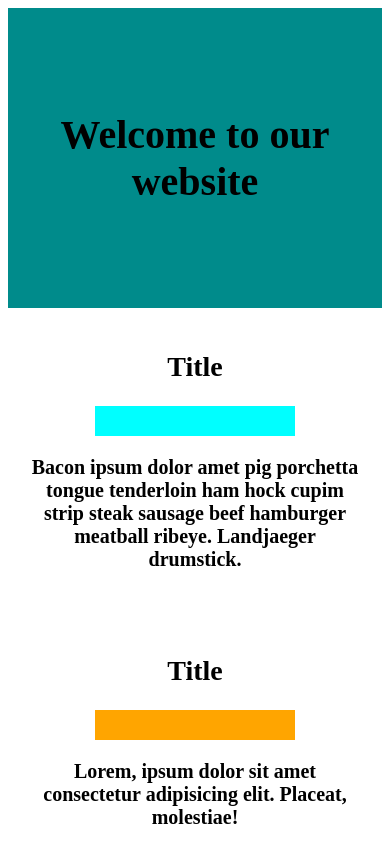
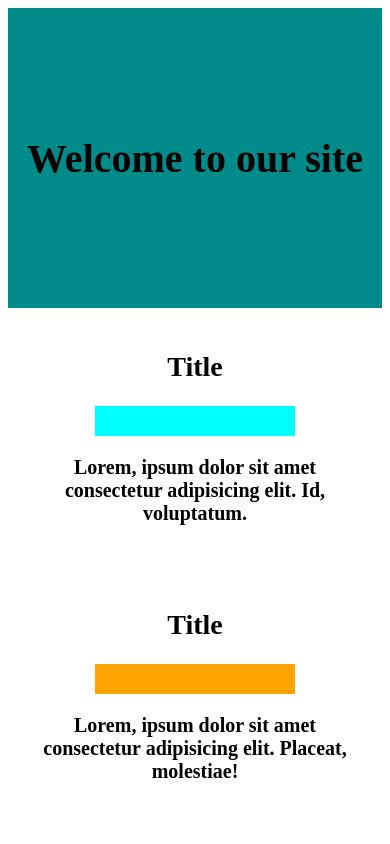
Before and after one commit to jtylorlane/First-Responsive-Website, a plain HTML site: page index.html in a window 390 px wide. Shown: the top 844 px of the page. Drawn offline with Linux system fonts and the light colour scheme.

Commit message:
firstresponsivefinal

```diff
--- a/index.html
+++ b/index.html
@@ -13,13 +13,13 @@
 <body>
 <div class="container">
         <main>
-            <h1>Welcome to our website</h1>
+            <h1>Welcome to our site</h1>
         </main>
 
     <section class="One">
         <h2>Title</h2>
         <h3 class="barcode-one"></h3>
-        <p>Bacon ipsum dolor amet pig porchetta tongue tenderloin ham hock cupim strip steak sausage beef hamburger meatball ribeye. Landjaeger drumstick.</p>
+        <p>Lorem, ipsum dolor sit amet consectetur adipisicing elit. Id, voluptatum.</p>
     </section>
 
     <section class="Two">
```
